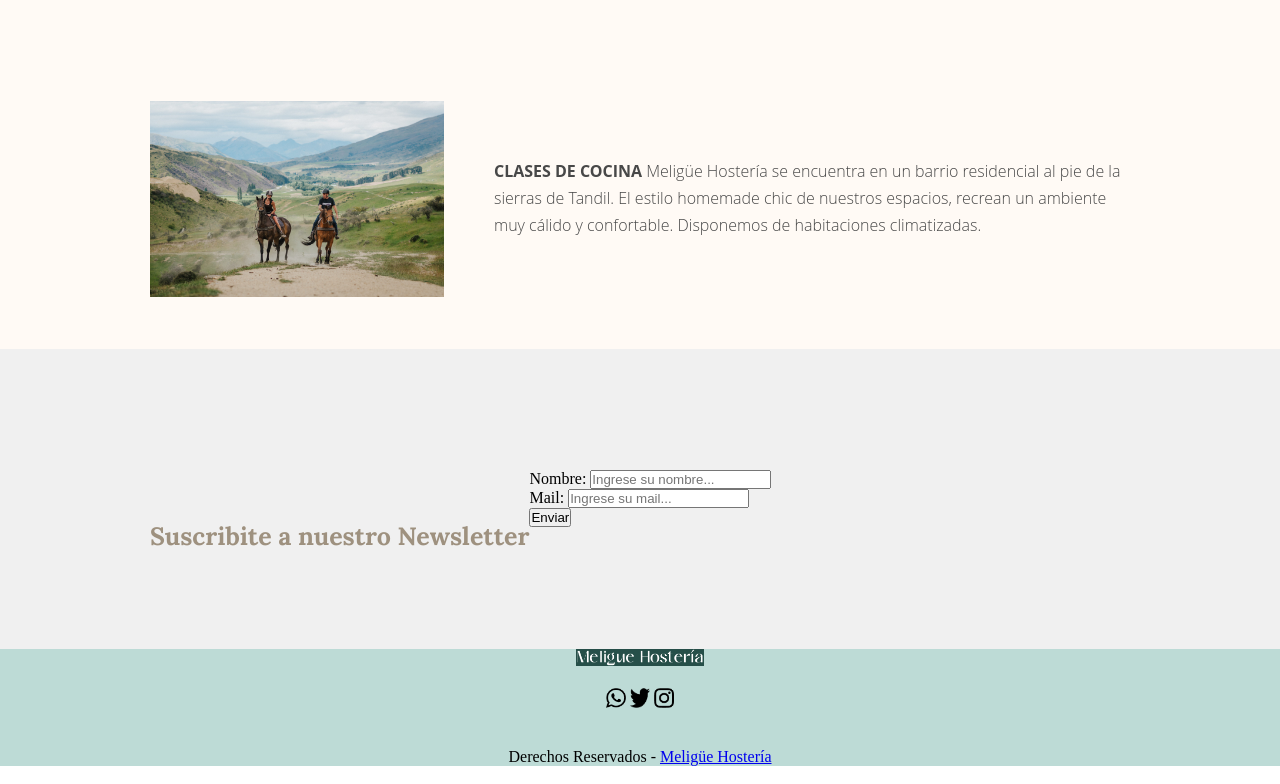
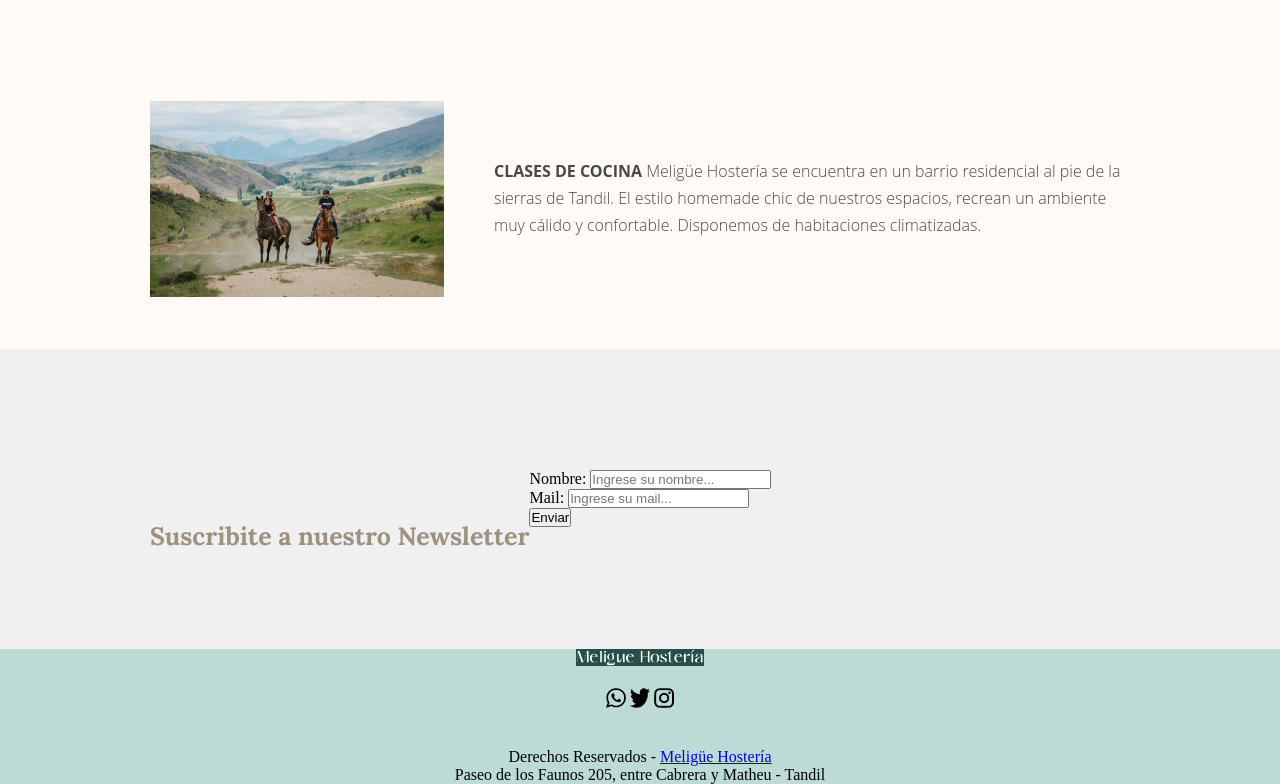
Before and after one commit to MariaBelenPasculli/meligue_repositorio, a plain HTML site: page index.html in a window 1280 px wide. Shown: the part 1795-2579 px from the top of the page. Drawn offline with Linux system fonts and the light colour scheme.

Commit message:
cambios en rama

```diff
--- a/index.html
+++ b/index.html
@@ -191,6 +191,7 @@
             <br>
             </br>
             <p>Derechos Reservados - <a href="#">Meligüe Hostería</a></p>
+            <p>Paseo de los Faunos 205, entre Cabrera y Matheu - Tandil</p>
         </div>
     </footer>
 
```
